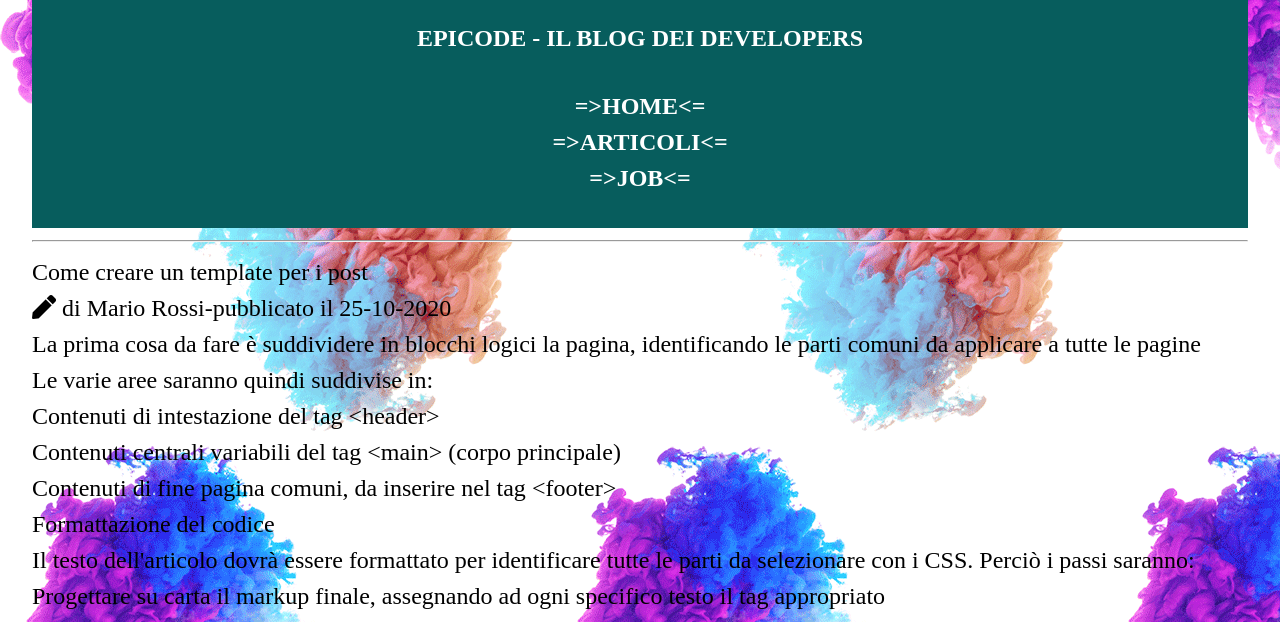
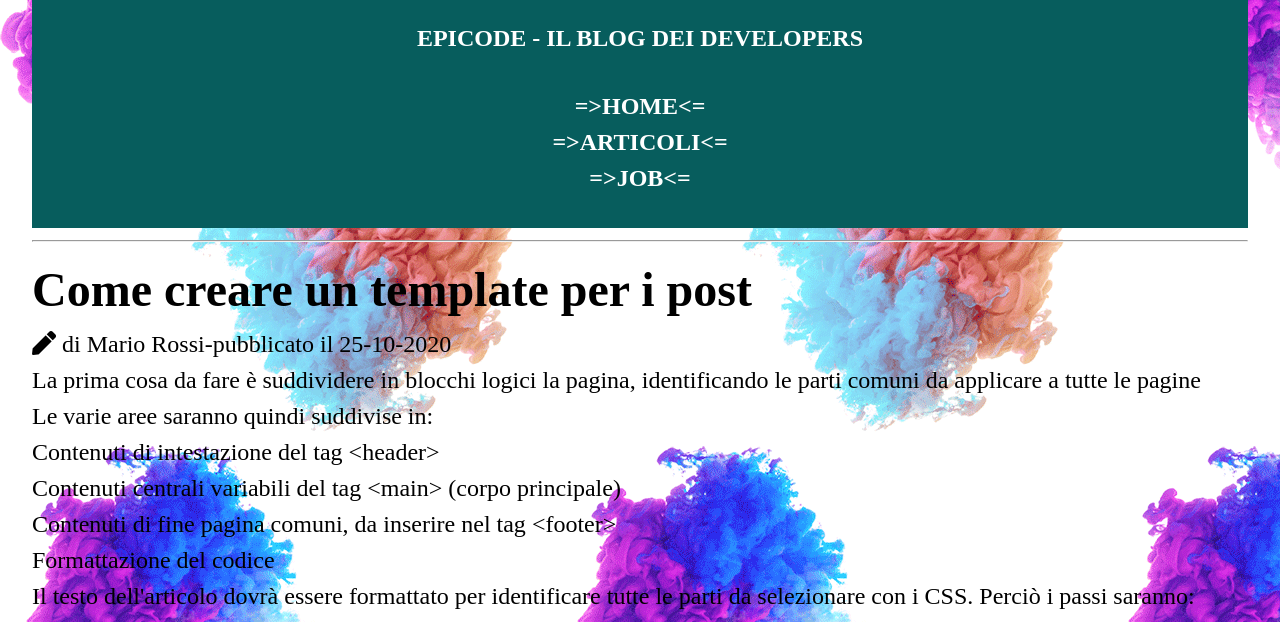
Before and after one commit to Julietasiamah/Esercitazione-giorno-3, a plain HTML site: page giorno 4/FE-S1-L4-Esercizio/index.html in a window 1280 px wide. Shown: the part 178-800 px from the top of the page. Drawn offline with Linux system fonts and the light colour scheme.

Commit message:
modifica

```diff
--- a/giorno 4/FE-S1-L4-Esercizio/assets/css/style.css
+++ b/giorno 4/FE-S1-L4-Esercizio/assets/css/style.css
@@ -40,3 +40,7 @@ ul li a::before {
 ul li a::after {
     content: "<=";
 }
+article h1 {
+    font-size: 2em;
+    font-weight: bold;
+}
```
